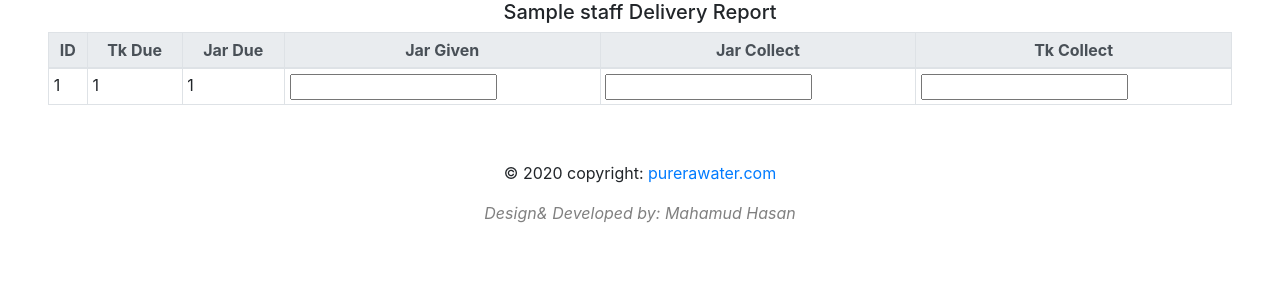
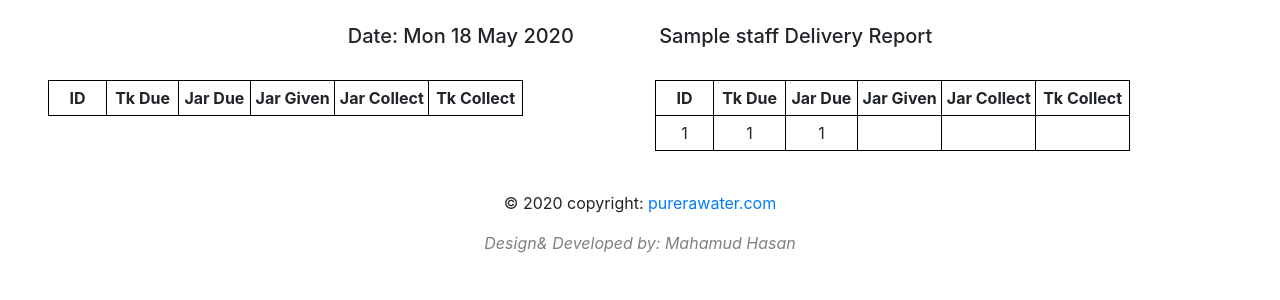
Before and after one commit to mahamudhasan124/WaterSupply, a Django app: page /delivery/1/ in a window 1280 px wide. Shown: the part 110-410 px from the top of the page. Run offline with Django 3.2, Linux system fonts and the light colour scheme; a user stored in the database is signed in; tables that the repository leaves empty hold one stand-in row (values such as "Sample post"); lists and menus that the app fills with data are empty; some libraries are stand-ins or nearby versions.

Commit message:
date,table updated

```diff
--- a/pura/templates/pura/delivery.html
+++ b/pura/templates/pura/delivery.html
@@ -1,4 +1,5 @@
 {% extends 'pura/main.html' %}
+
 
 
 <script>
@@ -13,6 +14,17 @@
 
 
 {% block content %}
+
+<style>
+    table, tr, th, td {
+        border: 1px solid black;
+        border-collapse: collapse;
+        width: 475px;
+        padding: 0px;
+        height: 35px;
+    }
+</style>
+
 
 <div>
     <nav class="navbar navbar-light bg-light">
@@ -50,24 +62,46 @@
     </nav>
 </div>
 -->
-<!--
-<div>
 
-    <nav class="navbar navbar-dark bg-dark text-light">
 
-        <div class="container">
-         <h6 class="align-left" >Date</h6>
-         <h6 class="text-center">{{ staff.name }}</h6>
 
-        </div>
-    </nav>
-</div>
--->
 
  <div class="px-5" id="print">
 
-<h5  class="text-center">{{ staff.name }} Delivery Report</h5>
-    <table class="table table-bordered table-hover table-sm">
+<br>
+<h5  class="text-center">Date: {{ today|date:"D d M Y" }} &emsp;&emsp;&emsp;&emsp;{{ staff.name }} Delivery Report</h5>
+
+ <br>
+ <div class="row">
+ <div class="col">
+    <table>
+  <thead class="thead-light text-center" style="border-color: black">
+    <tr>
+      <th scope="col">ID</th>
+      <th scope="col">Tk Due</th>
+      <th scope="col">Jar Due</th>
+      <th scope="col">Jar Given</th>
+      <th scope="col">Jar Collect</th>
+      <th scope="col">Tk Collect</th>
+    </tr>
+  </thead>
+  <tbody style="border-color: black">
+  {% for ca in customers_col1 %}
+
+    <tr >
+      <td class="text-center">{{ ca.id }}</td>
+      <td class="text-center">{{ ca.tk_previous_due }}</td>
+      <td class="text-center">{{ ca.jar_previous_due }}</td>
+      <td></td>
+      <td></td>
+      <td></td>
+    </tr>
+  {% endfor %}
+  </tbody>
+</table>
+    </div>
+ <div class="col">
+    <table>
   <thead class="thead-light text-center">
     <tr>
       <th scope="col">ID</th>
@@ -79,104 +113,93 @@
     </tr>
   </thead>
   <tbody>
-  {% for ca in customers %}
-     <form method="POST">
+  {% for ca in customers_col2 %}
     <tr>
-      <td>{{ ca.id }}</td>
-      <td>{{ ca.tk_previous_due }}</td>
-      <td>{{ ca.jar_previous_due }}</td>
-      <td><input type="number" class="small">{{ delivery.jar_given }}</td>
-      <td><input type="number" class="small">{{ delivery.jar_collect }}</td>
-      <td><input type="number" class="small">{{ delivery.tk_collect }}</td>
-     </form>
+      <td class="text-center">{{ ca.id }}</td>
+      <td class="text-center">{{ ca.tk_previous_due }}</td>
+      <td class="text-center">{{ ca.jar_previous_due }}</td>
+      <td></td>
+      <td></td>
+      <td></td>
     </tr>
   {% endfor %}
   </tbody>
 </table>
     </div>
+ </div>
+ </div>
 
+</div>
 
-<!-- First Column in Delivery Report -->
+<!-- Two Column using nav bar -->
 <!--
-  <div class="column pl-5">
-    <table class="table table-sm table-bordered table-hover text-center">
-  <thead class="thead-light" style="font-size: x-small">
+
+<div class="row">
+  <div class="col-sm-6">
+    <div class="card ">
+      <div class="card-body ">
+   <table >
+  <thead class="thead-light text-center" style="border-color: black">
     <tr>
-      <th  scope="col" >ID</th>
-      <th scope="col" >Tk Due</th>
-      <th scope="col" >Jar gave</th>
-      <th scope="col" >Jar collect</th>
-      <th scope="col" >Jar Due</th>
-      <th scope="col" >Bill</th>
-      <th scope="col" >Tk collect</th>
-      <th scope="col" >Taka Due</th>
-      <th scope="col" >Balance</th>
+      <th scope="col">ID</th>
+      <th scope="col">Tk Due</th>
+      <th scope="col">Jar Due</th>
+      <th scope="col">Jar Given</th>
+      <th scope="col">Jar Collect</th>
+      <th scope="col">Tk Collect</th>
     </tr>
   </thead>
+  <tbody style="border-color: black">
+  {% for ca in customers %}
+    <tr>
+      <td class="text-center">{{ ca.id }}</td>
+      <td class="text-center">{{ ca.tk_previous_due }}</td>
+      <td class="text-center">{{ ca.jar_previous_due }}</td>
+      <td></td>
+      <td></td>
+      <td></td>
+    </tr>
+  {% endfor %}
+  </tbody>
+</table>
 
-  {% for ca in customers %}
-      <tbody>
+      </div>
+    </div>
+  </div>
+  <div class="col-sm-6">
+    <div class="card">
+      <div class="card-body">
+
+          <table>
+  <thead class="thead-light text-center" style="border-color: black">
     <tr>
-    <td>{{ ca.id }}</td>
-    <td>{{ ca.tk_previous_due }}</td>
-    <td>5</td>
-    <td>0</td>
-    <td>5</td>
-    <td>200</td>
-    <td>100</td>
-    <td>100</td>
-    <td>0</td>
-    </tr>
-  </tbody>
-{% endfor %}
-
-
-</table>
-  </div>
--->
-<!-- second column -->
-<!--
-  <div class="column pl-2">
-    <table class="table table-bordered table-sm table-hover text-center">
-  <thead class="thead-light" style="font-size:x-small" >
-    <tr>
-      <th  scope="col" >ID</th>
-      <th scope="col" >Tk Due</th>
-      <th scope="col" >Jar Gave</th>
-      <th scope="col" >Jar collect</th>
-      <th scope="col" >Jar Due</th>
-      <th scope="col" >Total</th>
-      <th scope="col" >Tk Collect</th>
-      <th scope="col" >Tk Due</th>
-      <th scope="col" >Balance</th>
+      <th scope="col">ID</th>
+      <th scope="col">Tk Due</th>
+      <th scope="col">Jar Due</th>
+      <th scope="col">Jar Given</th>
+      <th scope="col">Jar Collect</th>
+      <th scope="col">Tk Collect</th>
     </tr>
   </thead>
+  <tbody style="border-color: black">
+  {% for ca in customers %}
+    <tr>
+      <td class="text-center">{{ ca.id }}</td>
+      <td class="text-center">{{ ca.tk_previous_due }}</td>
+      <td class="text-center">{{ ca.jar_previous_due }}</td>
+      <td></td>
+      <td></td>
+      <td></td>
+    </tr>
+  {% endfor %}
+  </tbody>
+</table>
 
-{% for ca in customers %}
-      <tbody>
-    <tr>
-    <td>{{ ca.id }}</td>
-    <td>{{ ca.tk_previous_due }}</td>
-    <td>0</td>
-    <td>0</td>
-    <td>5</td>
-    <td>200</td>
-    <td>100</td>
-    <td>100</td>
-    <td>0</td>
-    </tr>
-  </tbody>
-{% endfor %}
-
-</table>
+      </div>
+    </div>
   </div>
 </div>
+
 -->
 
 {% endblock %}
-
-{% block js %}
-    <script>
-
-    </script>
-{% endblock %}
--- a/pura/views.py
+++ b/pura/views.py
@@ -209,9 +209,11 @@ def edit_staff(request, pk):
 def delivery(request, pk):
     customers = Customer.objects.filter(staff_id=pk)
     staff = Staff.objects.get(id=pk)
+    customers_col1 = customers[:len(customers)//2]
+    customers_col2 = customers[len(customers)//2:]
     today = datetime.today().date()
 
-    context = {'customers': customers, 'staff': staff, 'today': today, 'delivery': delivery}
+    context = {'customers_col1': customers_col1,'customers_col2': customers_col2, 'staff': staff, 'today': today, 'delivery': delivery}
     return render(request, 'pura/delivery.html', context)
 
 
```
